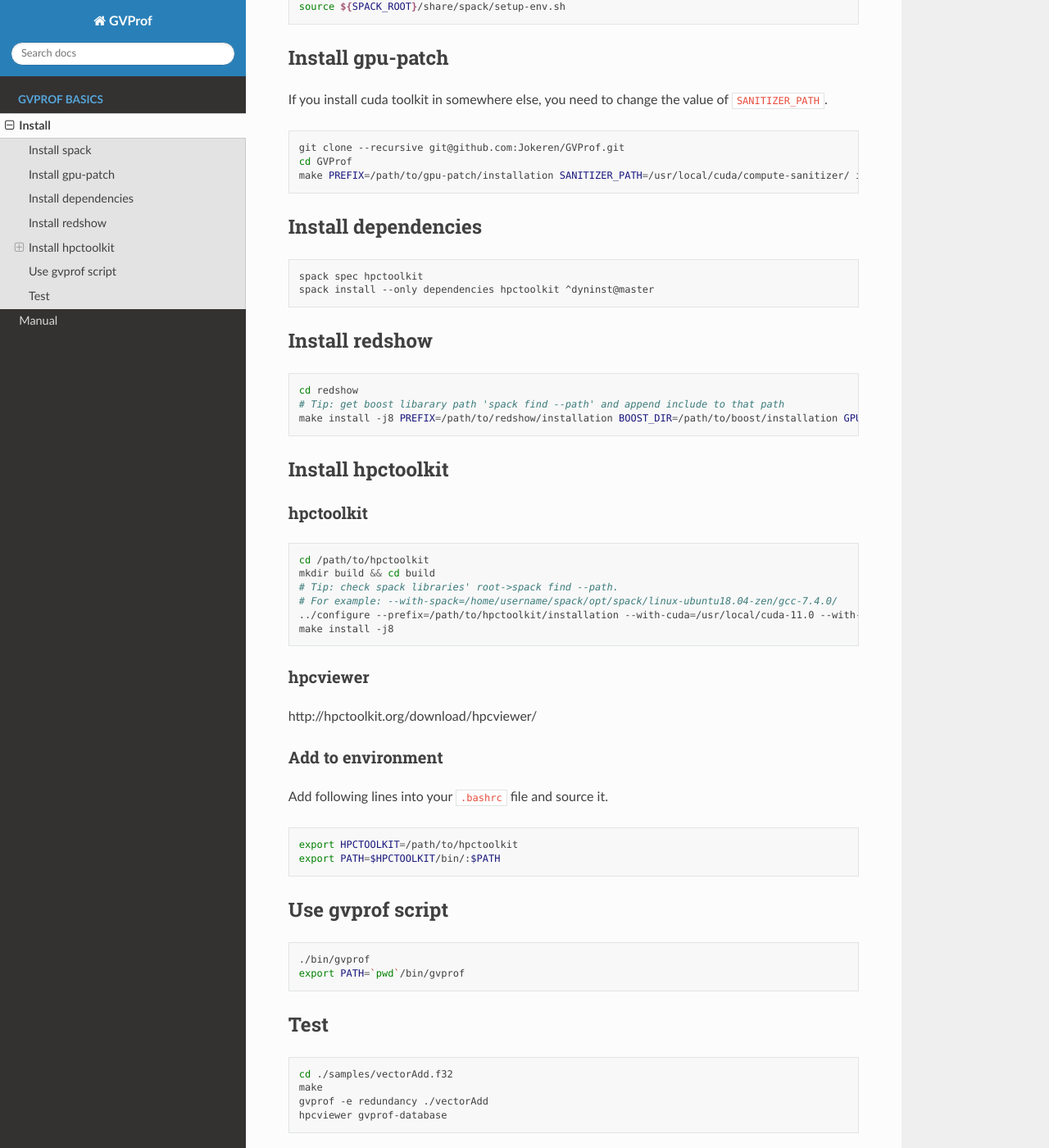
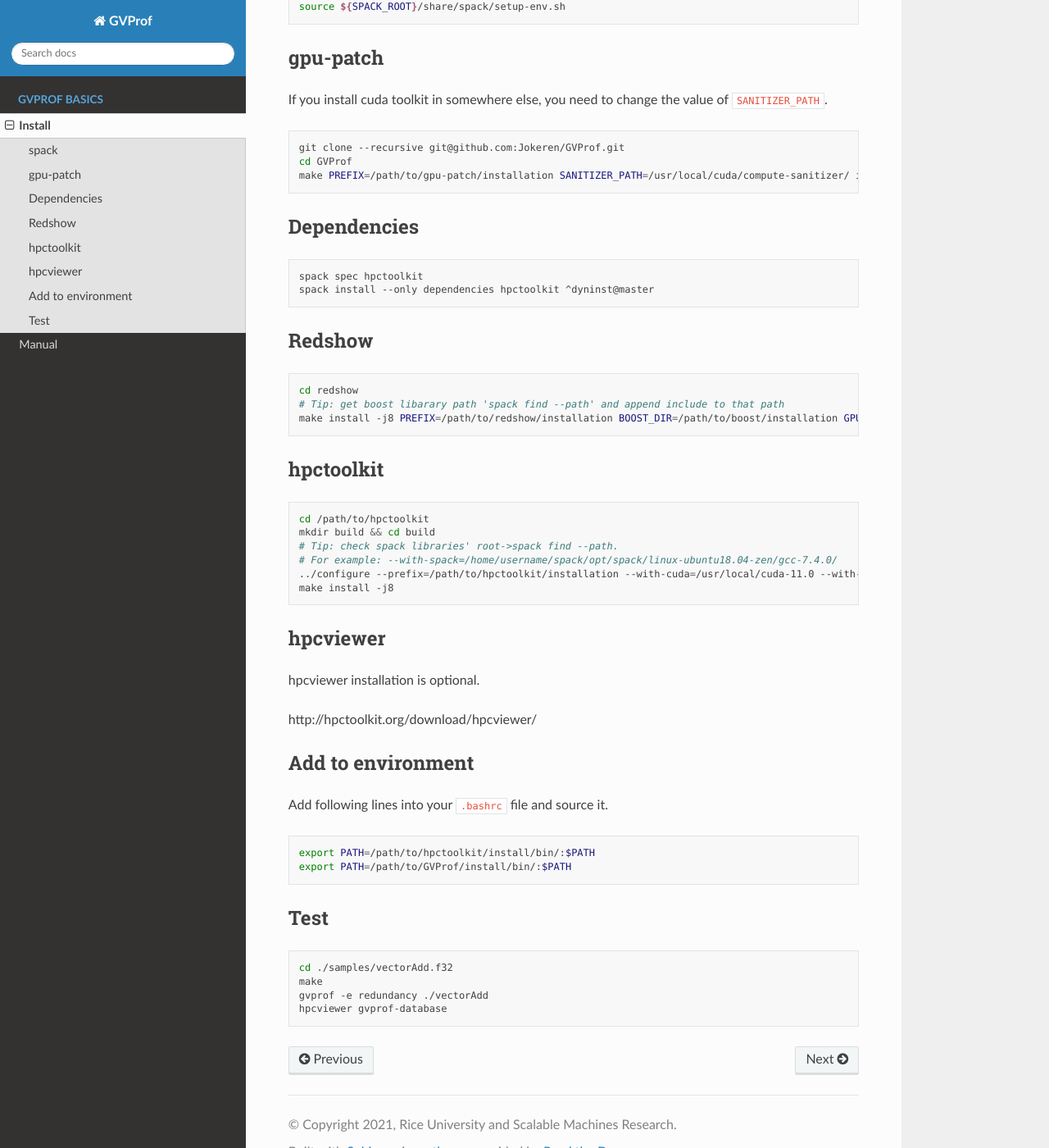
Before and after one commit to GVProf/GVProf, a Sphinx documentation site: the page built from docs/install.md, in a window 1280 px wide and 1400 px high, scrolled down 262 px. Shown: the whole window at 82% size. Built offline with Sphinx 7.4.7 and the Read the Docs theme 2.0.0, drawn with Linux system fonts in a browser that asks for light colours; pages that are not in the unit, such as notebooks, are missing from menus.

Commit message:
Make install.md work for now

````diff
--- a/docs/install.md
+++ b/docs/install.md
@@ -1,6 +1,6 @@
 # Install
 
-## Install spack
+## spack
 
 ```bash
 git clone https://github.com/spack/spack.git
@@ -8,7 +8,7 @@
 source ${SPACK_ROOT}/share/spack/setup-env.sh
 ```
 
-## Install gpu-patch
+## gpu-patch
 
 If you install cuda toolkit in somewhere else, you need to change the value of `SANITIZER_PATH`.
 
@@ -18,14 +18,14 @@
 make PREFIX=/path/to/gpu-patch/installation SANITIZER_PATH=/usr/local/cuda/compute-sanitizer/ install
 ```
 
-## Install dependencies
+## Dependencies
 
 ```bash
 spack spec hpctoolkit
 spack install --only dependencies hpctoolkit ^dyninst@master
 ```
 
-## Install redshow
+## Redshow
 
 ```bash
 cd redshow
@@ -33,9 +33,7 @@
 make install -j8 PREFIX=/path/to/redshow/installation BOOST_DIR=/path/to/boost/installation GPU_PATH_DIR=/path/to/gpu-patch/installation
 ```
 
-## Install hpctoolkit
-
-### hpctoolkit
+## hpctoolkit
 
 ```bash
 cd /path/to/hpctoolkit
@@ -46,24 +44,19 @@
 make install -j8
 ```
 
-### hpcviewer
+## hpcviewer
+
+hpcviewer installation is optional.
 
 http://hpctoolkit.org/download/hpcviewer/
 
-### Add to environment
+## Add to environment
 
 Add following lines into your `.bashrc` file and source it.
 
 ```bash
-export HPCTOOLKIT=/path/to/hpctoolkit
-export PATH=$HPCTOOLKIT/bin/:$PATH
-```
-
-## Use gvprof script
-
-```bash
-./bin/gvprof
-export PATH=`pwd`/bin/gvprof
+export PATH=/path/to/hpctoolkit/install/bin/:$PATH
+export PATH=/path/to/GVProf/install/bin/:$PATH
 ```
 
 ## Test
````
